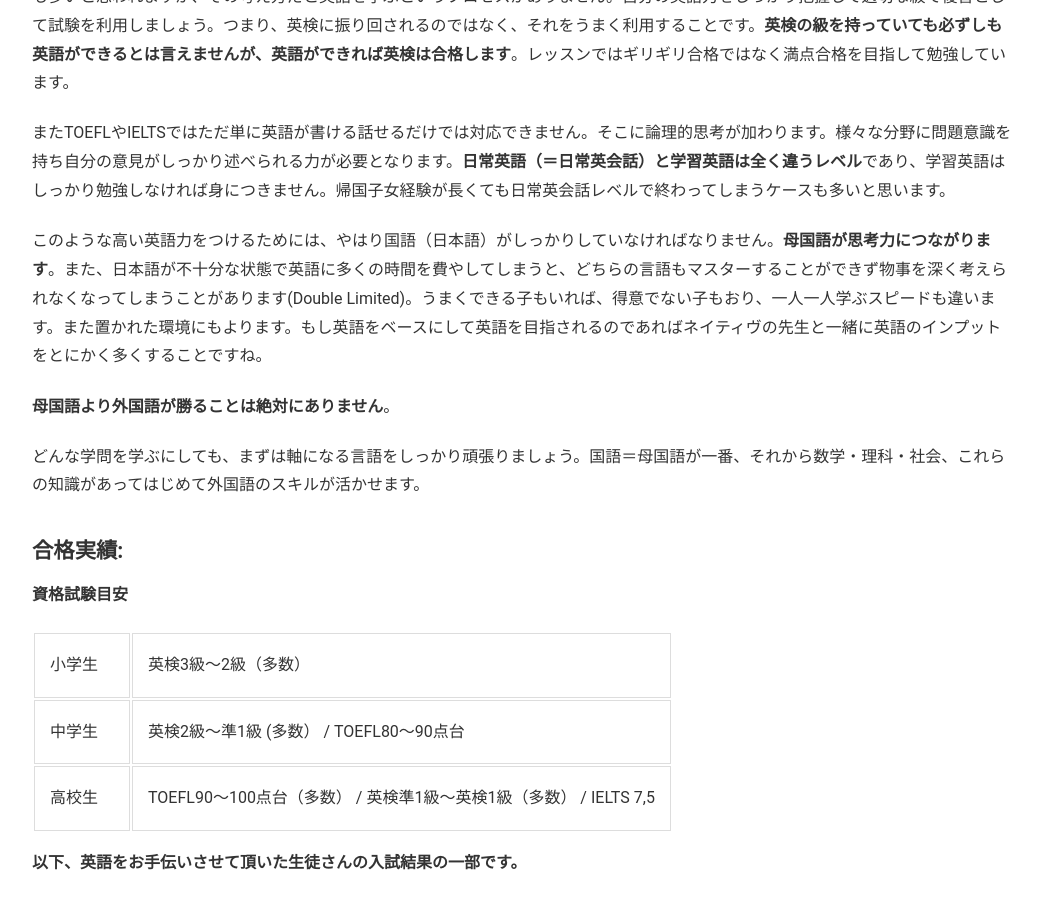
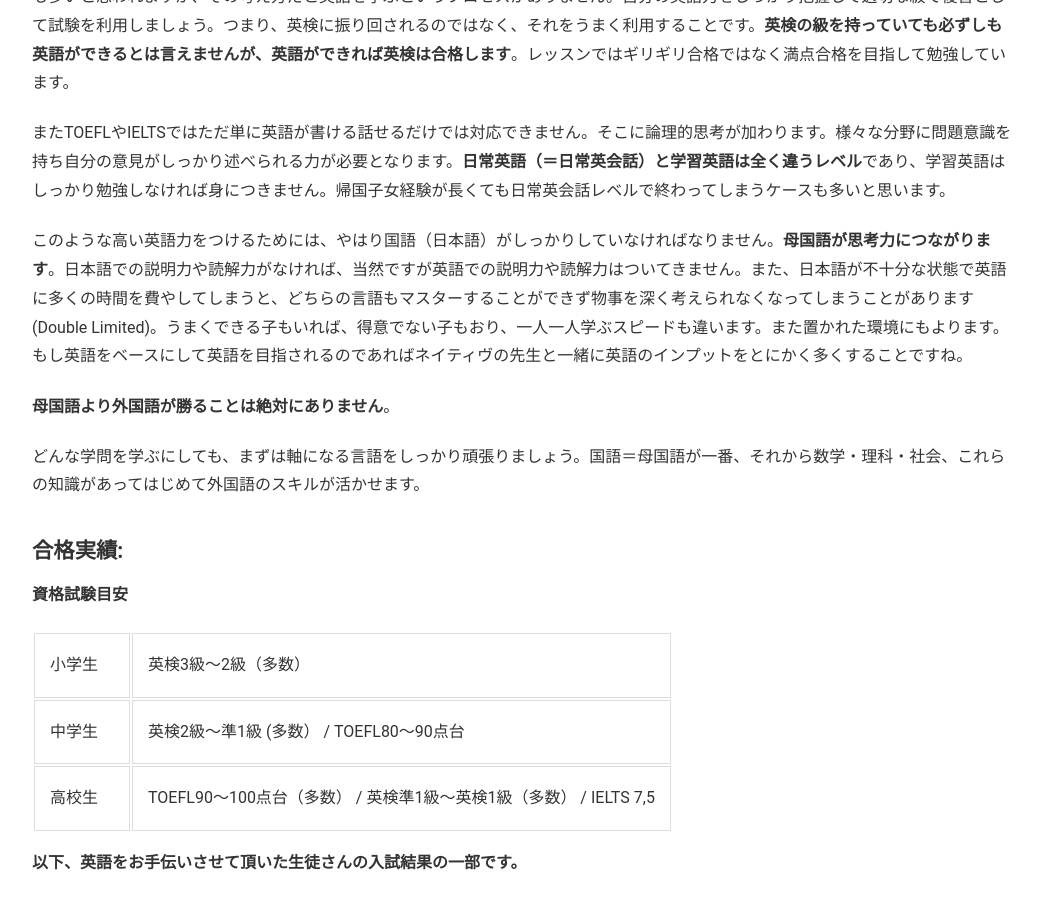
Before and after one commit to phocean/akispace, a Jekyll site: the page built from exam_results.md, in a window 1280 px wide and 900 px high, scrolled down 802 px. Shown: the whole window, without its empty margins (118-1158 px from the left). Built offline with Jekyll 4.4.1, drawn with Linux system fonts in a browser that asks for light colours.

Commit message:
Update exam_results.md

```diff
--- a/exam_results.md
+++ b/exam_results.md
@@ -24,7 +24,7 @@
 
 またTOEFLやIELTSではただ単に英語が書ける話せるだけでは対応できません。そこに論理的思考が加わります。様々な分野に問題意識を持ち自分の意見がしっかり述べられる力が必要となります。**日常英語（＝日常英会話）と学習英語は全く違うレベル**であり、学習英語はしっかり勉強しなければ身につきません。帰国子女経験が長くても日常英会話レベルで終わってしまうケースも多いと思います。
 
-このような高い英語力をつけるためには、やはり国語（日本語）がしっかりしていなければなりません。**母国語が思考力につながります**。また、日本語が不十分な状態で英語に多くの時間を費やしてしまうと、どちらの言語もマスターすることができず物事を深く考えられなくなってしまうことがあります(Double Limited)。うまくできる子もいれば、得意でない子もおり、一人一人学ぶスピードも違います。また置かれた環境にもよります。もし英語をベースにして英語を目指されるのであればネイティヴの先生と一緒に英語のインプットをとにかく多くすることですね。
+このような高い英語力をつけるためには、やはり国語（日本語）がしっかりしていなければなりません。**母国語が思考力につながります**。日本語での説明力や読解力がなければ、当然ですが英語での説明力や読解力はついてきません。また、日本語が不十分な状態で英語に多くの時間を費やしてしまうと、どちらの言語もマスターすることができず物事を深く考えられなくなってしまうことがあります(Double Limited)。うまくできる子もいれば、得意でない子もおり、一人一人学ぶスピードも違います。また置かれた環境にもよります。もし英語をベースにして英語を目指されるのであればネイティヴの先生と一緒に英語のインプットをとにかく多くすることですね。
 
 **母国語より外国語が勝ることは絶対にありません**。
 
```
